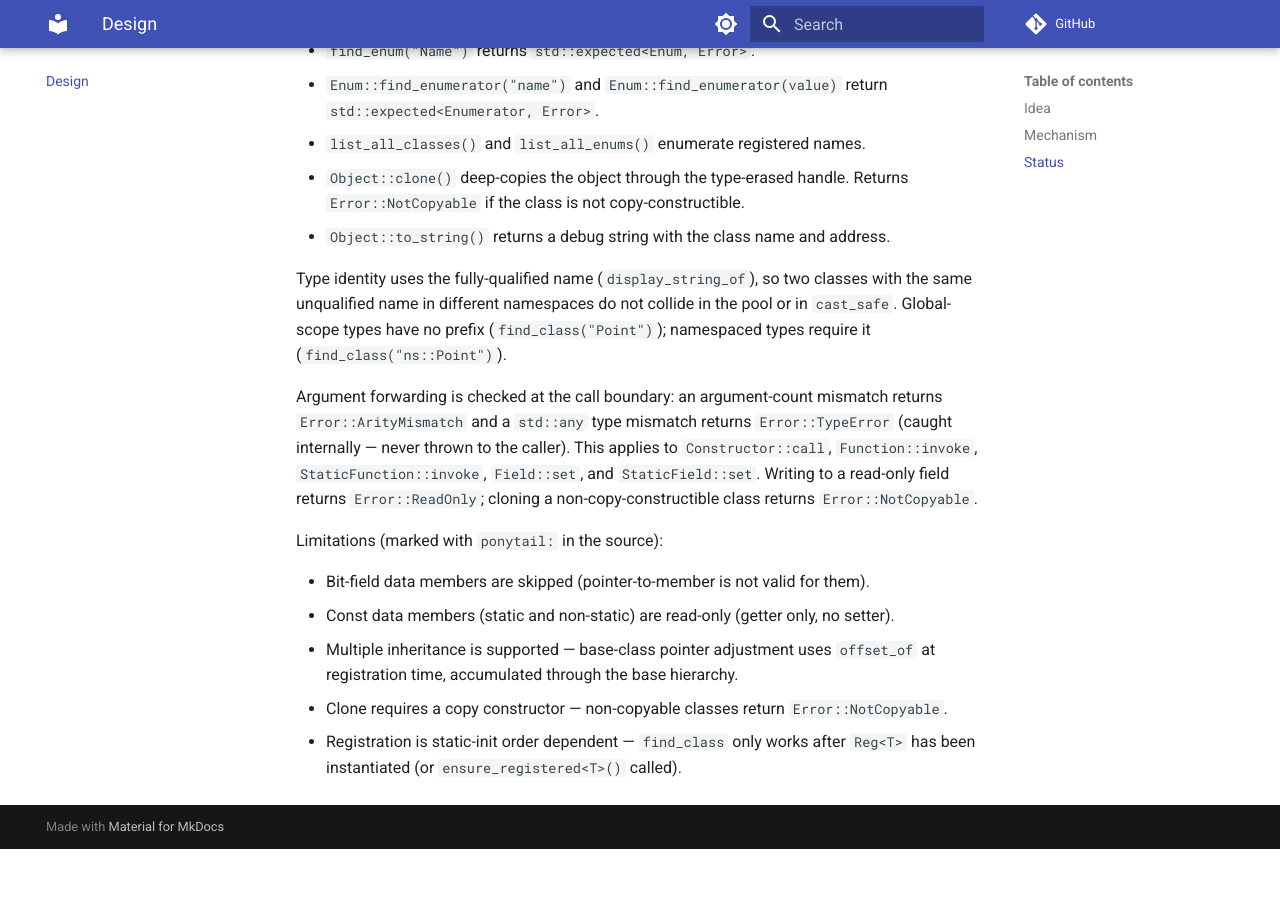
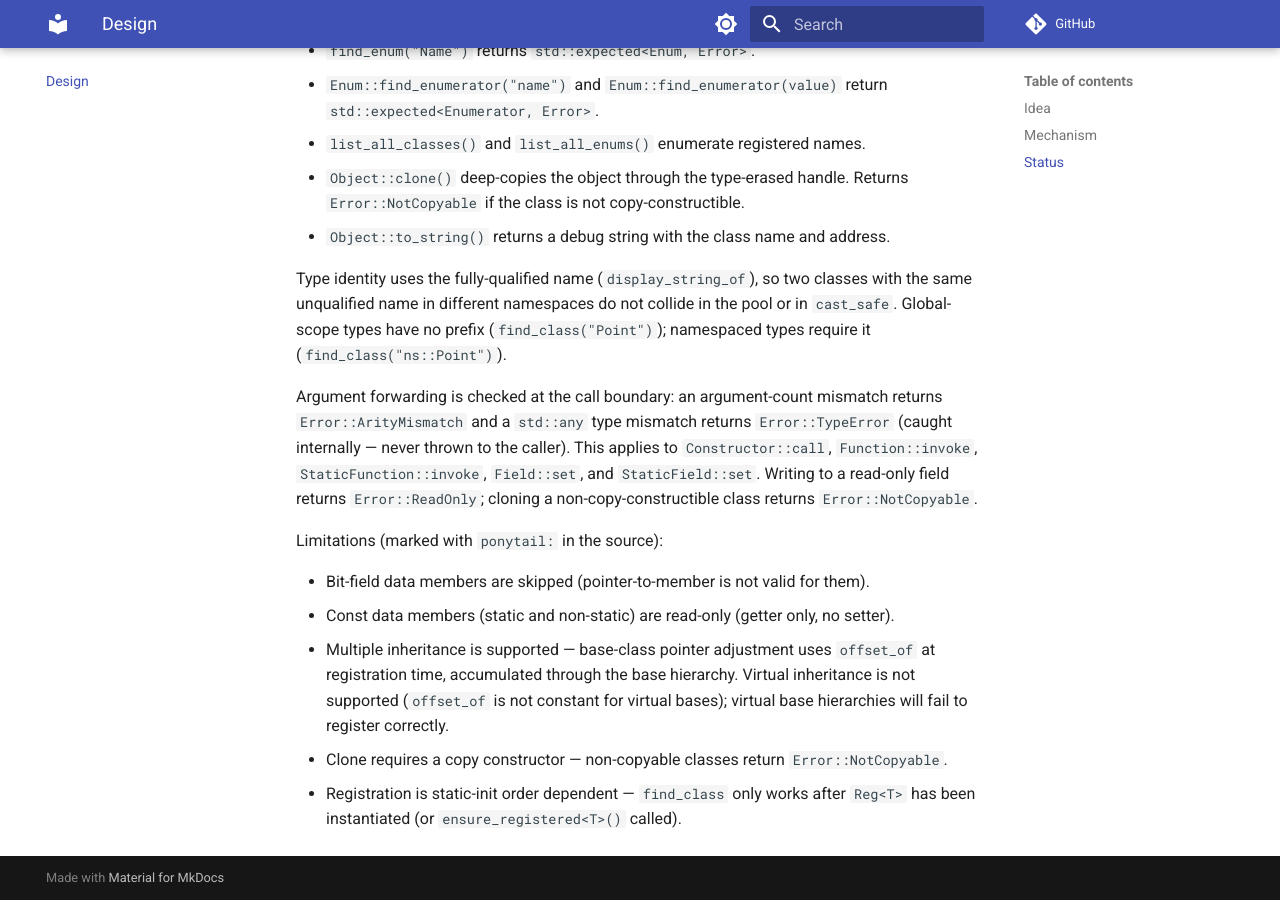
Before and after one commit to w2xel/refl, an MkDocs documentation site: the page built from docs/content/design.md, in a window 1280 px wide and 900 px high, scrolled down 2778 px. Built offline with MkDocs 1.6.1 and Material for MkDocs 9.7.7, drawn with Linux system fonts in a browser that asks for light colours; comment, search, counter and statistics services are not loaded; before the commit the page ends 3627 px from its top, so only the background shows below that.

Commit message:
Tidy refl core: variadic checked_call, prepare_args helper, const Object invoke, doc virtual inheritance
- Collapse seven near-identical checked_* wrappers (checked_factory,
  checked_invoke, checked_static_invoke, checked_get, checked_static_get,
  checked_set, checked_static_set) into one variadic checked_call template
  that deduces the return type (std::any, shared_ptr<void>, or void) and
  translates bad_any_cast into Error::TypeError.
- Extract the arity-check + make_arg_anys + args_ptr boilerplate (repeated
  in Constructor::call, both Function::invoke overloads, and
  StaticFunction::invoke) into a single prepare_args helper that fills
  caller-provided storage and returns the const std::any* or ArityMismatch.
- Add Function::invoke(const Object&, ...) overload matching the existing
  Field::get(const Object&) pattern, so const methods can be invoked
  through a const Object handle.
- Document the virtual-inheritance limitation in design.md (offset_of is
  not constant for virtual bases).

Generated by Mistral Vibe.
Co-Authored-By: Mistral Vibe <vibe@mistral.ai>

```diff
--- a/docs/content/design.md
+++ b/docs/content/design.md
@@ -141,6 +141,8 @@
 - Const data members (static and non-static) are read-only (getter only, no setter).
 - Multiple inheritance is supported — base-class pointer adjustment uses
   `offset_of` at registration time, accumulated through the base hierarchy.
+  Virtual inheritance is not supported (`offset_of` is not constant for
+  virtual bases); virtual base hierarchies will fail to register correctly.
 - Clone requires a copy constructor — non-copyable classes return
   `Error::NotCopyable`.
 - Registration is static-init order dependent — `find_class` only works after
```
Also changed, not shown: 1 other file.
